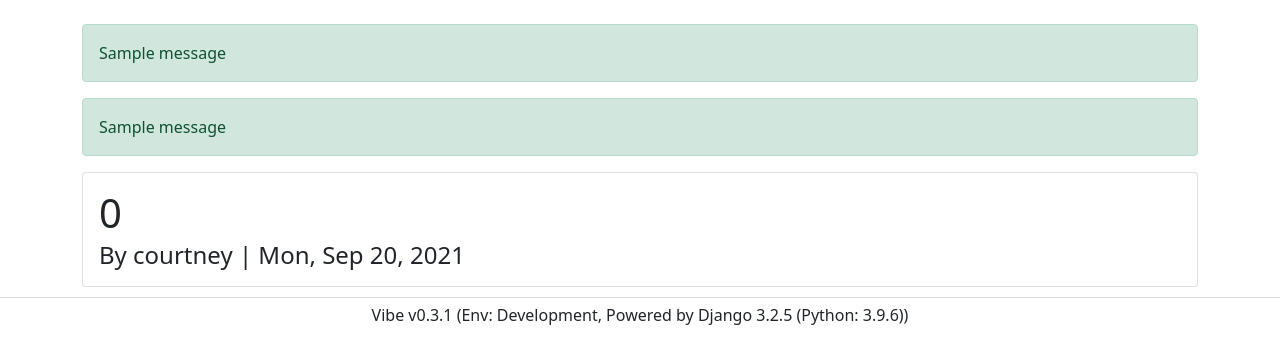
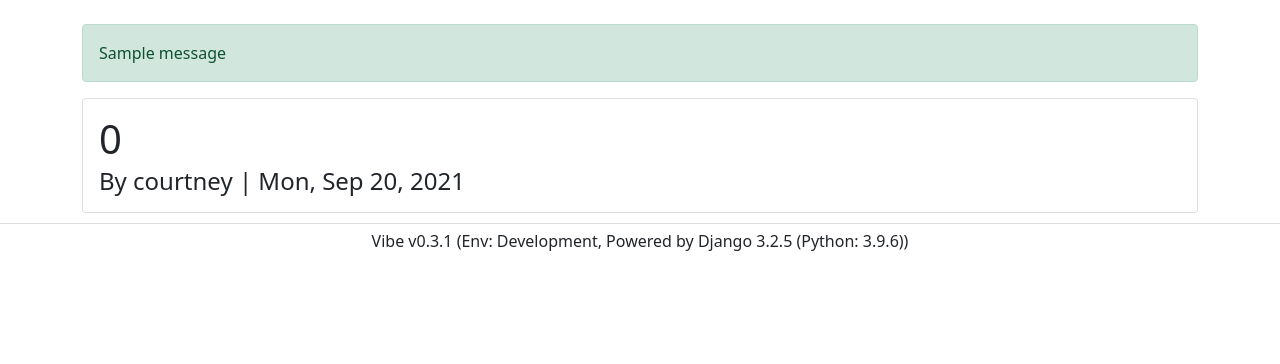
Before and after one commit to NewVibeMedia/vibe, a Django app: page /moods/10 in a window 1280 px wide. Shown: the part 58-422 px from the top of the page. Run offline with Django 3.2, Linux system fonts and the light colour scheme; a user stored in the database is signed in; data comes from the database, SQL or seed files in the repository; one stand-in notice (Sample message) is shown.

Commit message:
remove alert in base

```diff
--- a/templates/base.html
+++ b/templates/base.html
@@ -84,17 +84,6 @@
 
 <br>
 <div class="container">
-    {% if not user.is_authenticated %}
-        <p>You are not logged in.</p>
-    {% endif %}
-
-    {% if messages %}
-        {% for message in messages %}
-            <div class="alert alert-{{ message.tags }}">
-                {{ message }}
-            </div>
-        {% endfor %}
-    {% endif %}
 
     <!--Child templates can override the below block -->
     {% block content %}{% endblock %}
```
